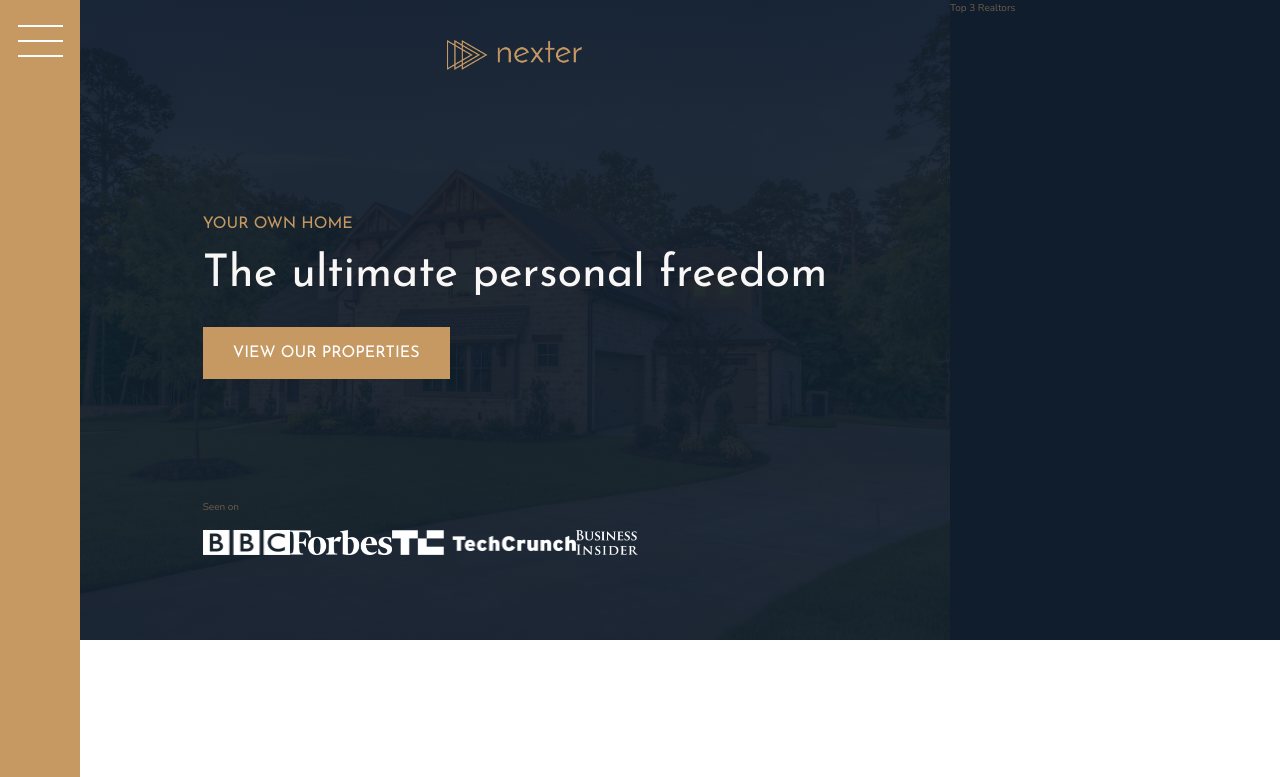
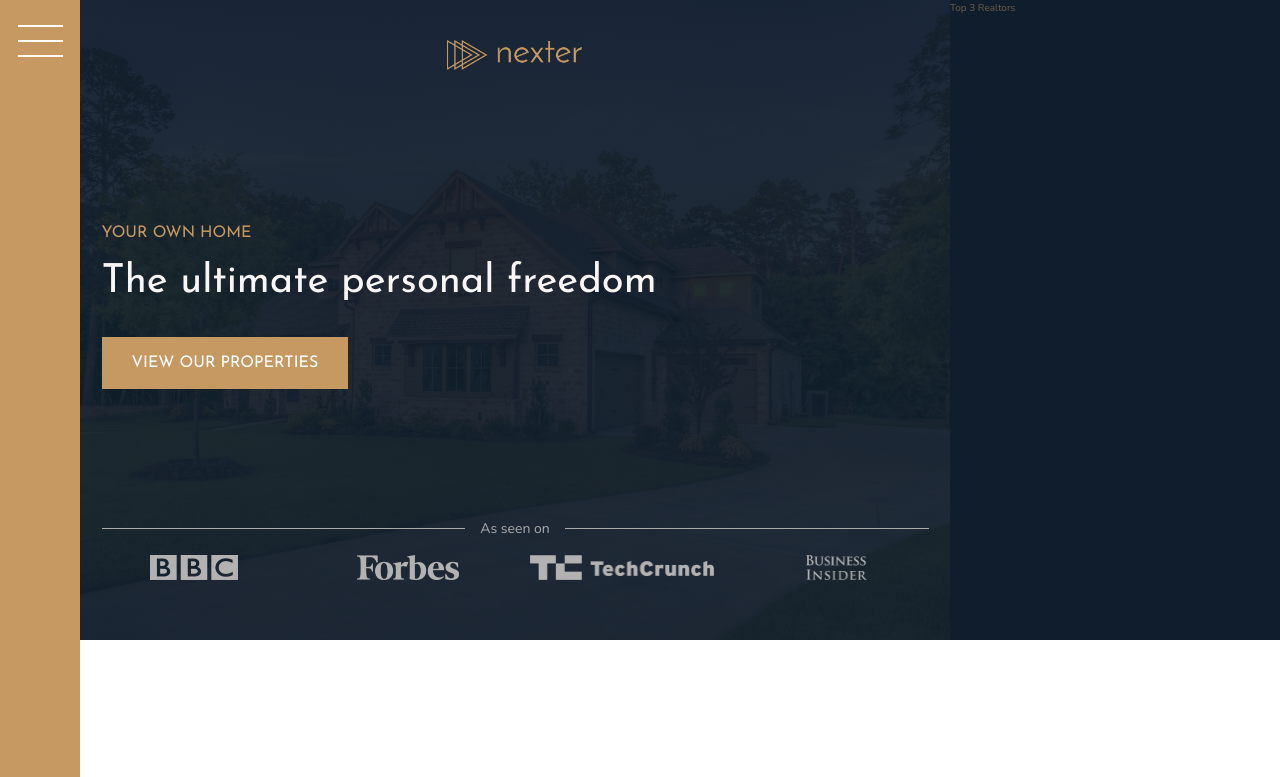
Before and after one commit to codecallogic/nexter, a React app: page / in a window 1280 px wide. Shown: the top 777 px of the page. Built offline with nearby package versions, Linux system fonts and the light colour scheme.

Commit message:
completed part 2 of header section

```diff
--- a/src/app/App.js
+++ b/src/app/App.js
@@ -12,7 +12,7 @@ function App() {
         <h3 className="heading-3">Your own home</h3>
         <h1 className="heading-1">The ultimate personal freedom</h1>
         <button className="btn header-btn">View our properties</button>
-        <div className="header-seenon-text">Seen on</div>
+        <div className="header-seenon-text">As seen on</div>
         <div className="header-seenon-logos">
           <img src="/images/logo-bbc.png" alt="Seen on logo 1"/>
           <img src="/images/logo-forbes.png" alt="Seen on logo 2"/>
--- a/src/cssComponents/_header.scss
+++ b/src/cssComponents/_header.scss
@@ -4,7 +4,7 @@
     background-image: linear-gradient(rgba($color-secondary, .93), rgba($color-secondary, .93)), url('/images/hero.jpeg');
     background-size: cover;
     background-position: center;
-    padding: 8rem;
+    padding: 6rem 8rem;
     padding-top: 4rem;
     display: grid;
     grid-template-rows: 1fr min-content 6rem 1fr;
@@ -22,12 +22,32 @@
         justify-self: start;
     }
 
-    &-seenon-text {}
+    &-seenon-text {
+        display: grid;
+        grid-template-columns: 1fr max-content 1fr;
+        grid-column-gap: 1.5rem;
+        align-items: center;
+        font-size: 1.4rem;
+        color: $color-grey-light-2;
+
+        &::before,
+        &::after {
+            content: "";
+            height: 1px;
+            display: block;
+            background-color: currentColor;
+        }
+    }
 
     &-seenon-logos {
+        display: grid;
+        grid-template-columns: repeat(4, 1fr);
+        grid-column-gap: 3rem;
+        justify-items: center;
 
         img {
             height: 2.5rem;
+            filter: brightness(70%);
         }
     }
 }
--- a/src/cssComponents/_typography.scss
+++ b/src/cssComponents/_typography.scss
@@ -27,7 +27,7 @@
 }
 .heading-1 {
     @extend %heading;
-    font-size: 4.5rem;
+    font-size: 4rem;
     color: $color-grey-light-1;
     line-height: 1;
 }
```
Also changed, not shown: src/app/App.css.
